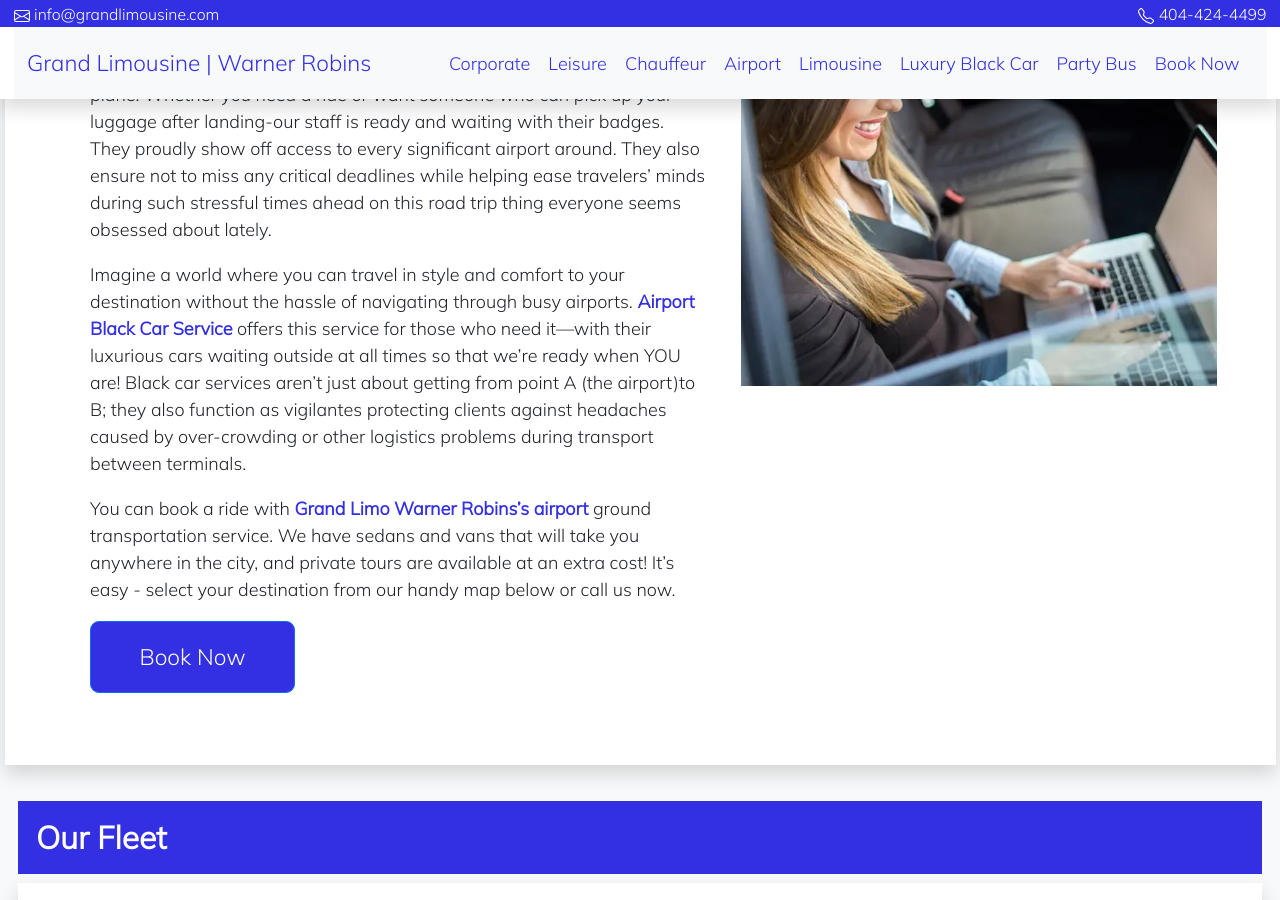
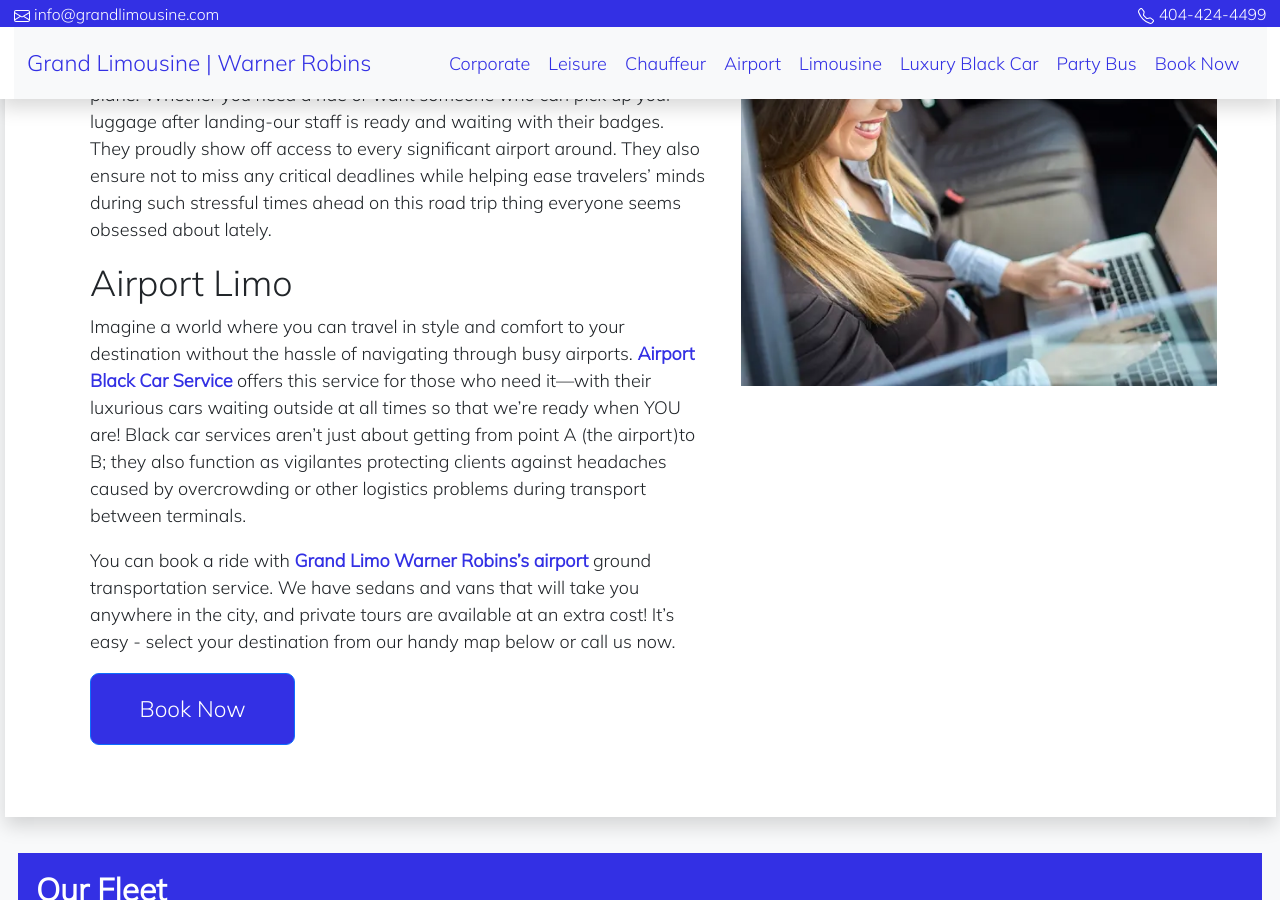
Before and after one commit to wynngrand/grandlimowarner-robins, a Jekyll site: the page built from _posts/2022-08-09-airport.md, in a window 1280 px wide and 900 px high, scrolled down 326 px. Built offline with Jekyll 4.4.1, drawn with Linux system fonts in a browser that asks for light colours.

Commit message:
Update from Forestry.io wynngrand updated _posts/2022-08-09-airport.md

```diff
--- a/_posts/2022-08-09-airport.md
+++ b/_posts/2022-08-09-airport.md
@@ -10,6 +10,8 @@ cover: "/assets/img/macon-car-service.webp"
 ---
 Warner Robins's recent growth in popularity, many people are looking for ways to get from point A all over town. There's no better way than by plane! Whether you need a ride or want someone who can pick up your luggage after landing-our staff is ready and waiting with their badges. They proudly show off access to every significant airport around. They also ensure not to miss any critical deadlines while helping ease travelers' minds during such stressful times ahead on this road trip thing everyone seems obsessed about lately.
 
-Imagine a world where you can travel in style and comfort to your destination without the hassle of navigating through busy airports. [**Airport Black Car Service**](/airport.html "airport black car service") offers this service for those who need it—with their luxurious cars waiting outside at all times so that we're ready when YOU are! Black car services aren't just about getting from point A (the airport)to B; they also function as vigilantes protecting clients against headaches caused by over-crowding or other logistics problems during transport between terminals.
+## Airport Limo
+
+Imagine a world where you can travel in style and comfort to your destination without the hassle of navigating through busy airports. [**Airport Black Car Service**](/airport.html "airport black car service") offers this service for those who need it—with their luxurious cars waiting outside at all times so that we're ready when YOU are! Black car services aren't just about getting from point A (the airport)to B; they also function as vigilantes protecting clients against headaches caused by overcrowding or other logistics problems during transport between terminals.
 
 You can book a ride with [**Grand Limo Warner Robins's airport**](/airport.html "Grandlimo warner robins airport") ground transportation service. We have sedans and vans that will take you anywhere in the city, and private tours are available at an extra cost! It's easy - select your destination from our handy map below or call us now.
```
